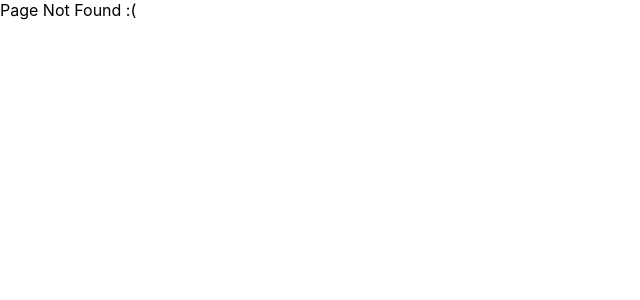
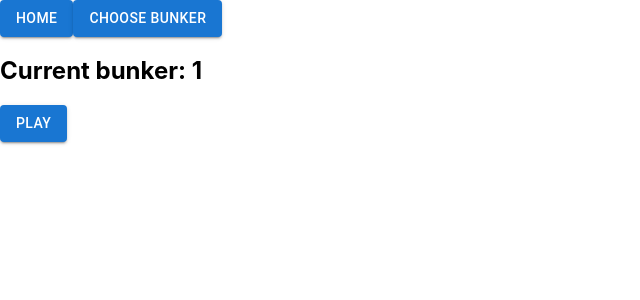
Before and after one commit to TranspoLord/bunker-project, a React (Create React App) app: page /gameSettings/1 in a window 1280 px wide. Before the commit this address had no page. Shown: the top 300 px of the page, without its empty margins (0-640 px from the left). Built offline with nearby package versions, Linux system fonts and the light colour scheme.

Commit message:
Small update for new gamesettings

```diff
--- a/package.json
+++ b/package.json
@@ -15,6 +15,7 @@
     "@types/react": "^18.0.27",
     "@types/react-dom": "^18.0.10",
     "file-saver": "^2.0.5",
+    "firebase": "^9.22.0",
     "react": "^18.2.0",
     "react-dom": "^18.2.0",
     "react-router-dom": "^6.7.0",
--- a/src/App.tsx
+++ b/src/App.tsx
@@ -19,7 +19,8 @@ function App() {
         <Route path={"/"} element={<Home />} />
         <Route path={"/game"} element={<GameSettings />} />
         <Route path={"/game/:name"} element={<GameManager />} />
-        <Route path={"/game/bunkerchoice"} element={<BunkerChoice />} />
+        <Route path={"/bunkerchoice"} element={<BunkerChoice />} />
+        <Route path={"/gameSettings/:name"} element={<GameSettings />} />
         <Route path={"/manage"} element={<BunkerManager />} />
         <Route path={"/manage/create"} element={<CreateBunker isCreatingBunker={true} />} />
         <Route path={"/manage/edit/:name"} element={<CreateBunker isCreatingBunker={false} />} />
--- a/src/BunkerChoice.jsx
+++ b/src/BunkerChoice.jsx
@@ -4,6 +4,7 @@ import { Button, Card } from "@mui/material";
 import { CardContent } from "@mui/material";
 import { CardActions } from "@mui/material";
 import { Typography } from "@mui/material";
+import GameSettings from "./GameSettings";
 
 
 const BunkerChoice = () => {
@@ -14,6 +15,7 @@ const BunkerChoice = () => {
         console.log("Loading bunkers from local storage")
         BunkerLoadFromLocal()
     }, []);
+
     function BunkerLoadFromLocal() {
         for (let i = 0; i < localStorage.length; i++) {
             const key = localStorage.key(i);
@@ -26,10 +28,6 @@ const BunkerChoice = () => {
             }
         }
         console.log("Bunker list: " + bunkerList)
-    }
-
-    function handleChoice(bunker) {
-        console.log("Bunker chosen: " + bunker.name)
     }
 
     function BunkerCard(bunker, index) {
@@ -47,7 +45,9 @@ const BunkerChoice = () => {
                     </Typography>
                 </CardContent>
                 <CardActions>
-                    <Button size="small" variant="outlined" onClick={() => { handleChoice(bunker) }}>Choose</Button>
+                    <Link to={`/gameSettings/${bunker.name}`}>
+                        <Button size="small" variant="outlined">Choose</Button>
+                    </Link>
                 </CardActions>
             </Card>
         );
--- a/src/GameSettings.jsx
+++ b/src/GameSettings.jsx
@@ -5,47 +5,35 @@ import { Context } from './SnackBarStoreContext';
 import { useParams, Link } from 'react-router-dom';
 
 
-function GameSettings() {
+function GameSettings(props) {
     const [state, dispatch] = useContext(Context);
     const [openBunkerList, setOpenBunkerList] = useState(false);
-    const { bunkerName } = useParams();
+    const { name } = useParams();
+    const getBunker = JSON.parse(localStorage.getItem("bunker-" + name));
 
     const [bunkerList, setBunkerList] = useState([]);
 
-    useEffect(() => {
-        console.log("Loading bunkers from local storage")
-        BunkerLoadFromLocal()
-    }, []);
-    function BunkerLoadFromLocal() {
-        for (let i = 0; i < localStorage.length; i++) {
-            const key = localStorage.key(i);
-            console.log("Key: " + key)
-            if (key.startsWith("bunker-")) {
-                const bunkerName = key.substring('bunker-'.length);
-                const dataString = localStorage.getItem(key);
-                const data = JSON.parse(dataString);
-                setBunkerList(bunkerList => bunkerList.concat(data))
-            }
-        }
-        console.log("Bunker list: " + bunkerList)
-    }
-
 
     return (
+        <>
             <div>
                 <Link to="/">
-                <Button variant='contained'>Back</Button>
+                    <Button variant='contained'>Home</Button>
                 </Link>
-            <Link to ="/game/bunkerchoice">
+                <Link to="/bunkerChoice">
                     <Button variant='contained'>Choose Bunker</Button>
                 </Link>
-
-            {console.log("Bunker list: " + bunkerList)}
-
-
-
-
             </div>
+            <div>
+                <h2>Current bunker: {name}</h2>
+            </div>
+            <div>
+                <Link to={`/game/${name}`}>
+                    <Button variant='contained'>Play</Button>
+                </Link>
+                {/*create save management for game*/}
+            </div>
+        </>
     )
 }
 
--- a/src/Home.jsx
+++ b/src/Home.jsx
@@ -6,7 +6,7 @@ function Home() {
 
   return (
     <div>
-      <Link to="/game">
+      <Link to="/bunkerChoice">
         <Button variant='contained'>Enter Game</Button>
       </Link>
 
```
Also changed, not shown: 1 other file (tests, documents, lock files or other folders). Lines whose indentation alone changed are shown as unchanged.
